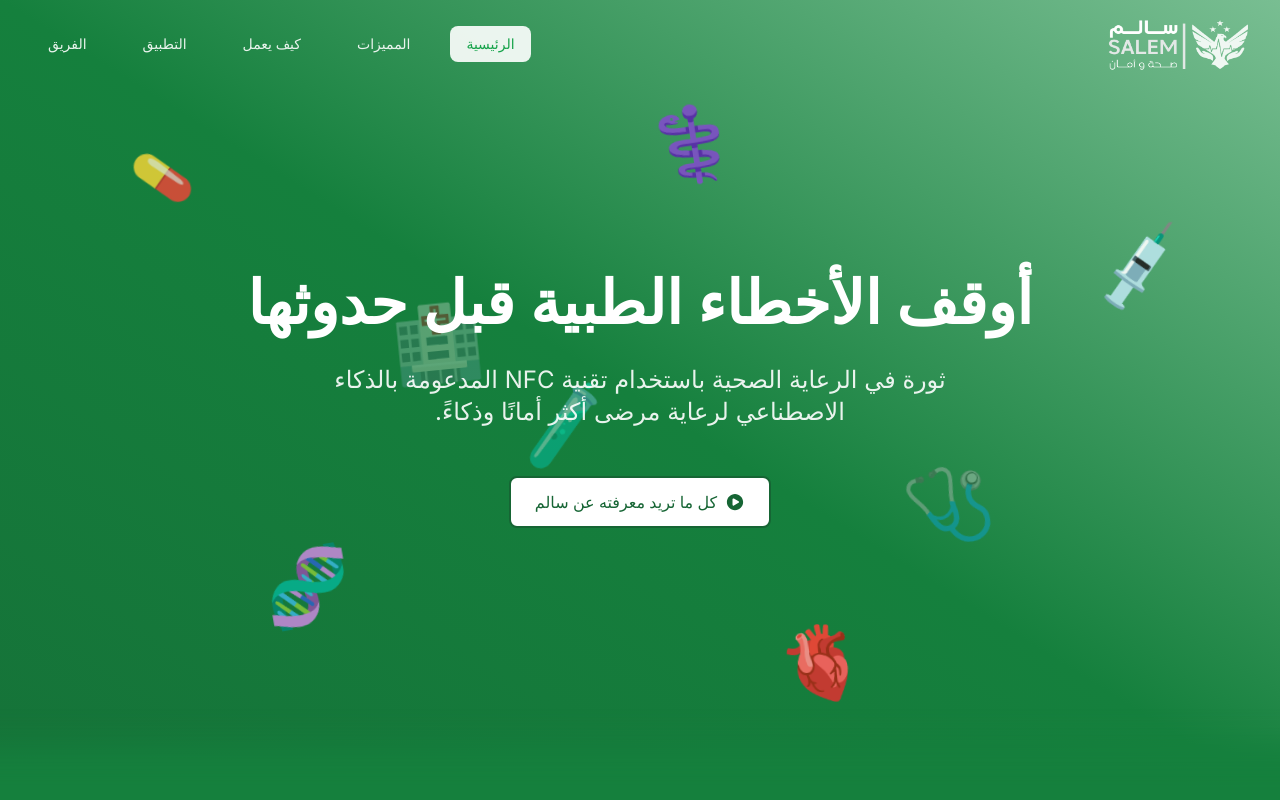
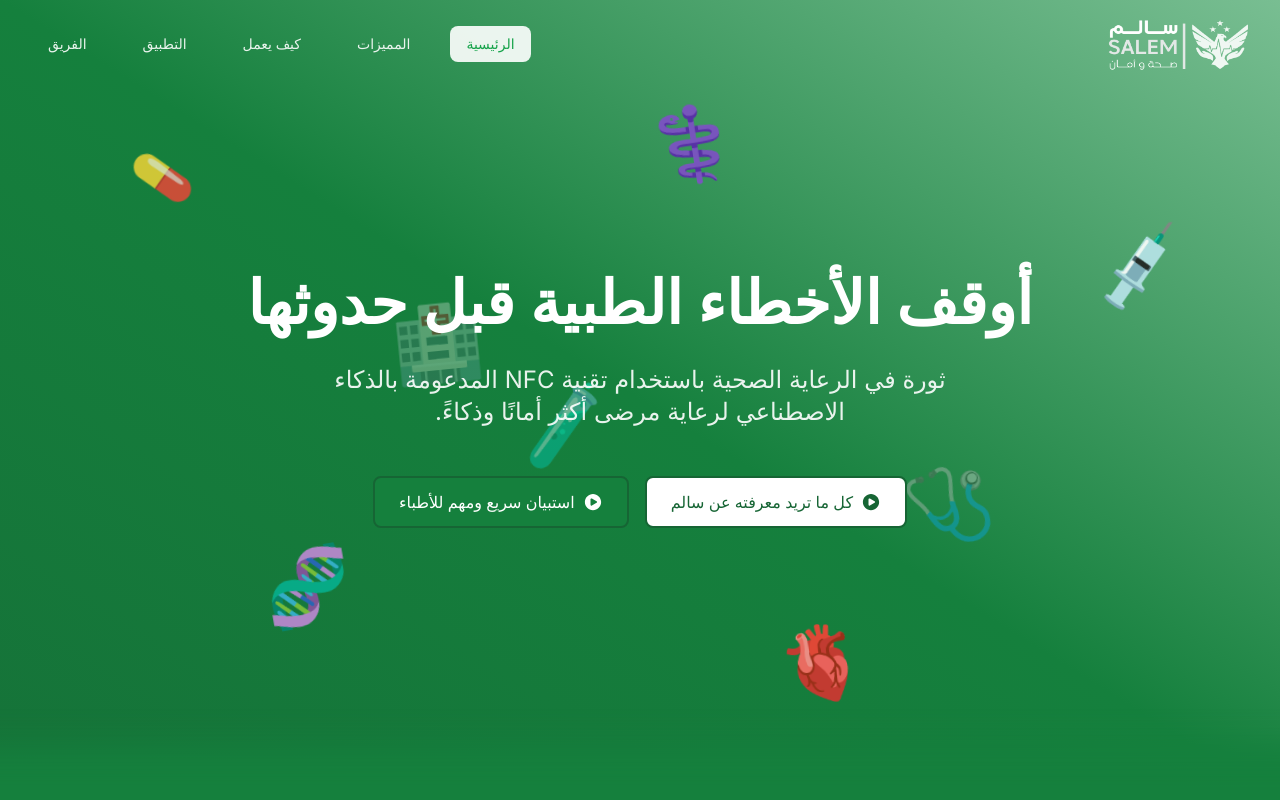
Before and after one commit to raizeromar/production-salem, a React (Vite) app: page / in a window 1280 px wide. Shown: the top 800 px of the page. Built offline with nearby package versions, Linux system fonts and the light colour scheme.

Commit message:
added link btn on hero section

```diff
--- a/src/components/Hero.tsx
+++ b/src/components/Hero.tsx
@@ -104,6 +104,17 @@ const Hero = () => {
             <PlayCircleIcon className="w-5 h-5 ml-2" />
             كل ما تريد معرفته عن سالم
           </motion.a>
+
+          <motion.a
+            whileHover={{ scale: 1.05 }}
+            whileTap={{ scale: 0.95 }}
+            className="btn btn-thirdary"
+            href='https://forms.gle/PTNyecnqg2tZhM1B6'
+            target='_blank'
+          >
+            <PlayCircleIcon className="w-5 h-5 ml-2" />
+                 استبيان سريع ومهم للأطباء
+          </motion.a>
         </motion.div>
       </div>
       <div className='w-[200%] h-[100px] bg-salem-teal absolute left-1/2 -translate-x-1/2 -bottom-12 opacity blur-lg'>
--- a/src/index.css
+++ b/src/index.css
@@ -131,6 +131,11 @@
   .btn-secondary {
     @apply text-salem-indigo bg-white border-2 border-salem-indigo hover:bg-salem-indigo hover:text-white focus:ring-salem-indigo;
   }
+
+  .btn-thirdary {
+    @apply text-white bg-salem-teal border-2 border-salem-indigo hover:bg-white hover:text-salem-indigo focus:ring-salem-indigo;
+  }
+
 
   .nav-link {
     @apply px-4 py-2 text-sm font-medium text-gray-700 transition-colors hover:text-salem-indigo;
```
